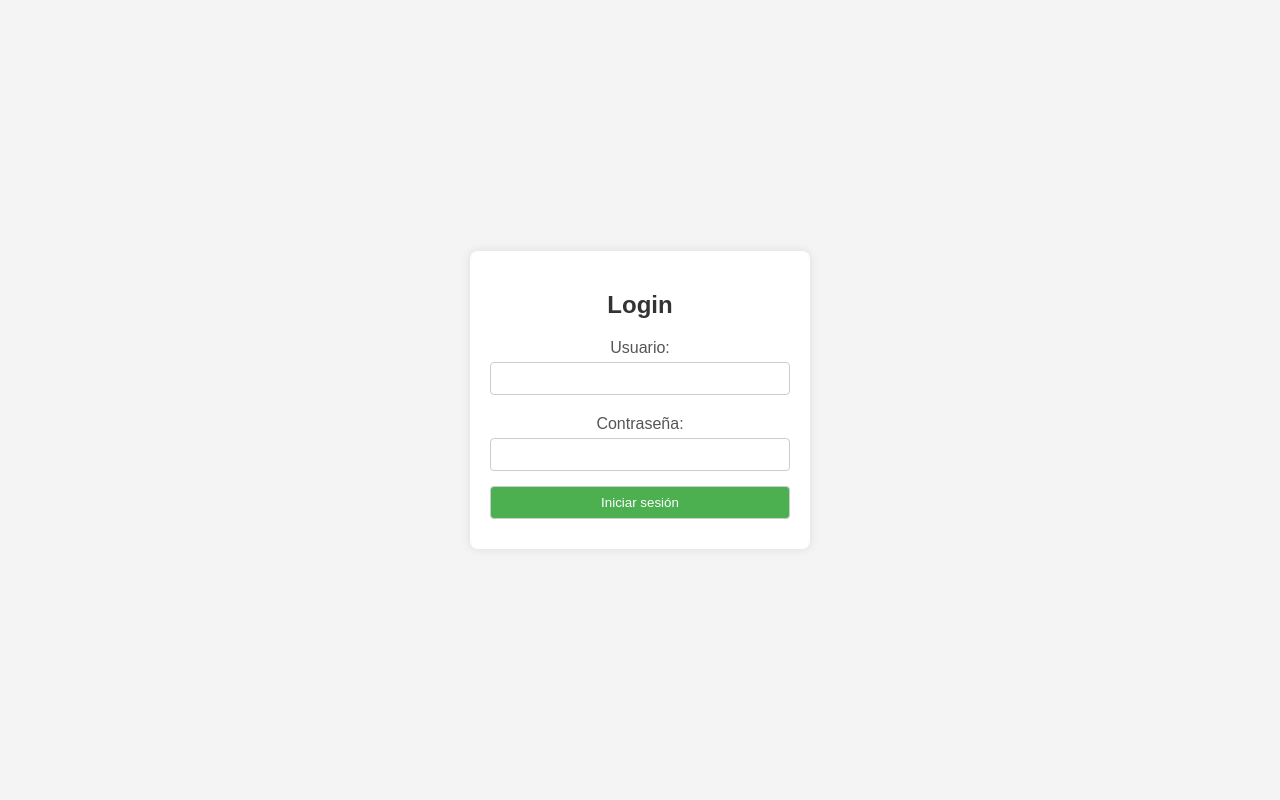
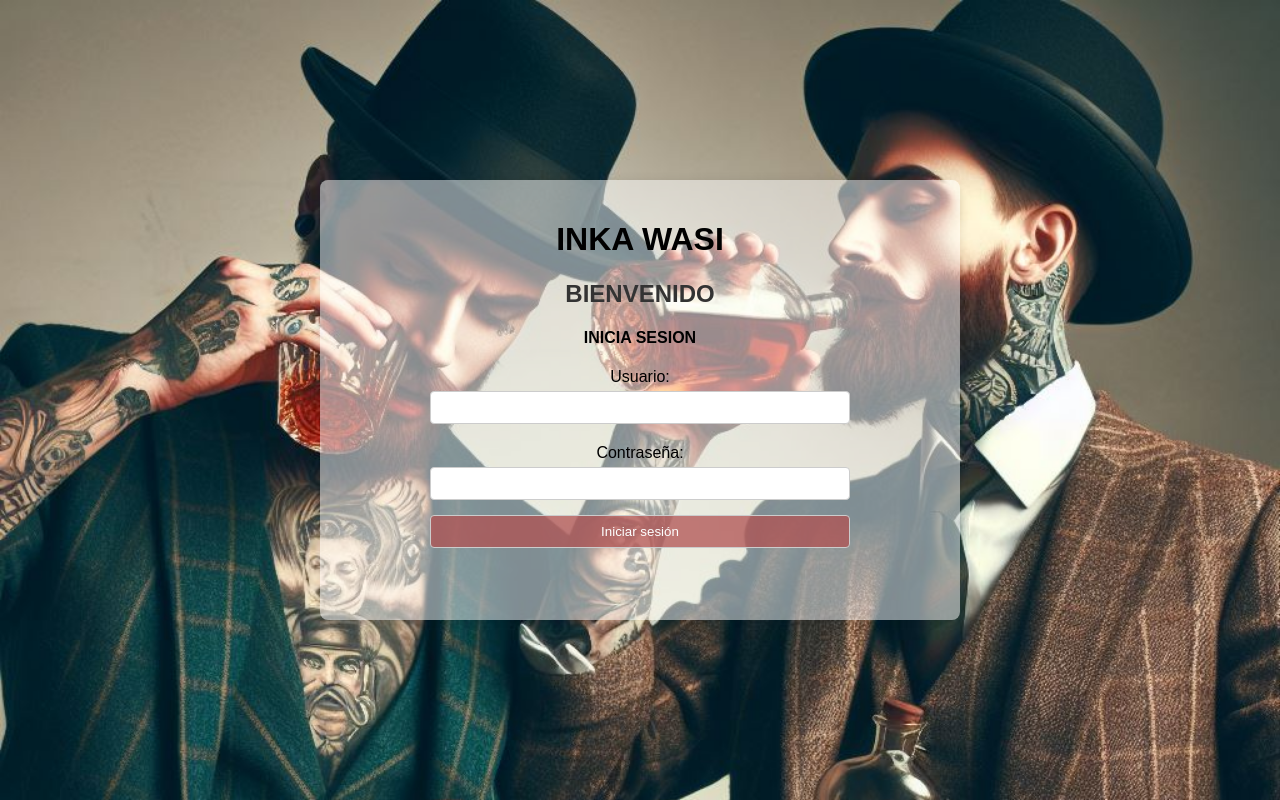
Before and after one commit to Dark230900/ProyectoWebPrimerParcial, a PHP site: page / in a window 1280 px wide. Run offline with PHP 8.4, Linux system fonts and the light colour scheme.

Commit message:
Login completo
Se realizo un login completo con funcionalidad de datos quemados

```diff
--- a/html/contactos.html
+++ b/html/contactos.html
@@ -8,7 +8,7 @@
 
 <nav>
     <ul>
-        <li><a href="../index.html">INICIO</a></li>
+        <li><a href="../index.php">INICIO</a></li>
         <li><a href="./nosotros.html">NOSOTROS</a></li>
         <li><a href="./sucursales.html">SUCURSALES</a></li>
         <li><a href="./catalogo.html">CATALOGO</a></li>
--- a/html/nosotros.html
+++ b/html/nosotros.html
@@ -8,7 +8,7 @@
 
 <nav>
     <ul>
-        <li><a href="../index.html">INICIO</a></li>
+        <li><a href="../index.php">INICIO</a></li>
         <li><a href="./nosotros.html">NOSOTROS</a></li>
         <li><a href="./sucursales.html">SUCURSALES</a></li>
         <li><a href="./catalogo.html">CATALOGO</a></li>
--- a/html/promociones.html
+++ b/html/promociones.html
@@ -8,7 +8,7 @@
 
 <nav>
     <ul>
-        <li><a href="../index.html">INICIO</a></li>
+        <li><a href="../index.php">INICIO</a></li>
         <li><a href="./nosotros.html">NOSOTROS</a></li>
         <li><a href="./sucursales.html">SUCURSALES</a></li>
         <li><a href="./catalogo.html">CATALOGO</a></li>
--- a/html/sucursales.html
+++ b/html/sucursales.html
@@ -8,7 +8,7 @@
 
 <nav>
     <ul>
-        <li><a href="../index.html">INICIO</a></li>
+        <li><a href="../index.php">INICIO</a></li>
         <li><a href="./nosotros.html">NOSOTROS</a></li>
         <li><a href="./sucursales.html">SUCURSALES</a></li>
         <li><a href="./catalogo.html">CATALOGO</a></li>
--- a/index.html
+++ /dev/null
@@ -1,71 +0,0 @@
-<!DOCTYPE html>
-<html lang="en">
-<head>
-    <meta charset="UTF-8">
-    <title>Login</title>
-    <style>
-        body {
-            font-family: 'Arial', sans-serif;
-            background-color: #f4f4f4;
-            margin: 0;
-            padding: 0;
-            display: flex;
-            align-items: center;
-            justify-content: center;
-            height: 100vh;
-        }
-
-        form {
-            background-color: #fff;
-            border-radius: 8px;
-            box-shadow: 0 0 10px rgba(0, 0, 0, 0.1);
-            padding: 20px;
-            width: 300px;
-            text-align: center;
-        }
-
-        h2 {
-            color: #333;
-        }
-
-        label {
-            display: block;
-            margin-top: 10px;
-            color: #555;
-        }
-
-        input {
-            width: 100%;
-            padding: 8px;
-            margin-top: 5px;
-            margin-bottom: 10px;
-            box-sizing: border-box;
-            border: 1px solid #ccc;
-            border-radius: 4px;
-        }
-
-        input[type="submit"] {
-            background-color: #4caf50;
-            color: white;
-            cursor: pointer;
-        }
-
-        input[type="submit"]:hover {
-            background-color: #45a049;
-        }
-    </style>
-</head>
-<body>
-
-<form action="login.php" method="post">
-    <h2>Login</h2>
-    <label for="username">Usuario:</label>
-    <input type="text" name="username" required>
-
-    <label for="password">Contraseña:</label>
-    <input type="password" name="password" required>
-
-    <input type="submit" value="Iniciar sesión">
-</form>
-</body>
-</html>
--- /dev/null
+++ b/index.php
@@ -0,0 +1,95 @@
+<!DOCTYPE html>
+<html lang="en">
+<head>
+    <meta charset="UTF-8">
+    <title>Login</title>
+    <style>
+        body {
+            background-image: url(img/fondoLogin2.jpeg);
+            background-size: cover; /* Ajusta la imagen para cubrir todo el fondo */
+            background-repeat: no-repeat; /* Evita que la imagen se repita */
+            font-family: 'Arial', sans-serif;
+            margin: 0;
+            padding: 0;
+            display: flex;
+            align-items: center;
+            justify-content: center;
+            height: 100vh;
+        }
+
+        form {
+            background-color: rgba(255, 255, 255, 0.5);
+            border-radius: 8px;
+            box-shadow: 0 0 10px rgba(0, 0, 0, 0.1);
+            padding: 20px;
+            width: 600px; /* Ajusta el ancho según tus necesidades */
+            height: 400px; /* Ajusta la altura según tus necesidades */
+            text-align: center;
+        }
+
+        h2 {
+            color: #333;
+        }
+
+        label {
+            display: block;
+            margin-top: 10px;
+            color: #000000;
+        }
+
+        input {
+            width: 70%;
+            padding: 8px;
+            margin-top: 5px;
+            margin-bottom: 10px;
+            box-sizing: border-box;
+            border: 1px solid #ccc;
+            border-radius: 4px;
+        }
+
+        input[type="submit"] {
+            background-color: rgba(176, 82, 82, 0.75);
+            color: #ffffff;
+            cursor: pointer;
+        }
+    </style>
+</head>
+<body>
+
+
+<form action="<?php echo htmlspecialchars($_SERVER["PHP_SELF"]); ?>" method="post">
+    <h1>INKA WASI</h1>
+    <h2>BIENVENIDO</h2>
+    <h4>INICIA SESION</h4>
+    <label for="username">Usuario:</label>
+    <input type="text" name="username" required>
+
+    <label for="password">Contraseña:</label>
+    <input type="password" name="password" required>
+    <?php
+    // Verificar si se ha enviado el formulario
+    if ($_SERVER["REQUEST_METHOD"] == "POST") {
+        // Definir valores quemados
+        $usuarioQuemado = "admin";
+        $contrasenaQuemada = "admin";
+
+        // Obtener valores del formulario
+        $usuarioIngresado = $_POST["username"];
+        $contrasenaIngresada = $_POST["password"];
+
+        // Verificar si los valores coinciden con los quemados
+        if ($usuarioIngresado == $usuarioQuemado && $contrasenaIngresada == $contrasenaQuemada) {
+            // Redirigir a dashboard.php
+            header("Location: html/inicio.html");
+            exit();
+        } else {
+            // Mostrar mensaje de error
+            echo '<p style="color: red;">Error: Usuario o contraseña incorrectos.</p>';
+        }
+    }
+    ?>
+
+    <input type="submit" value="Iniciar sesión">
+</form>
+</body>
+</html>
```
Also changed, not shown: php/login.php (renamed from php/login/.php, +3 -4 lines), img/fondoLogin.jpeg (added), img/fondoLogin2.jpeg (added).
